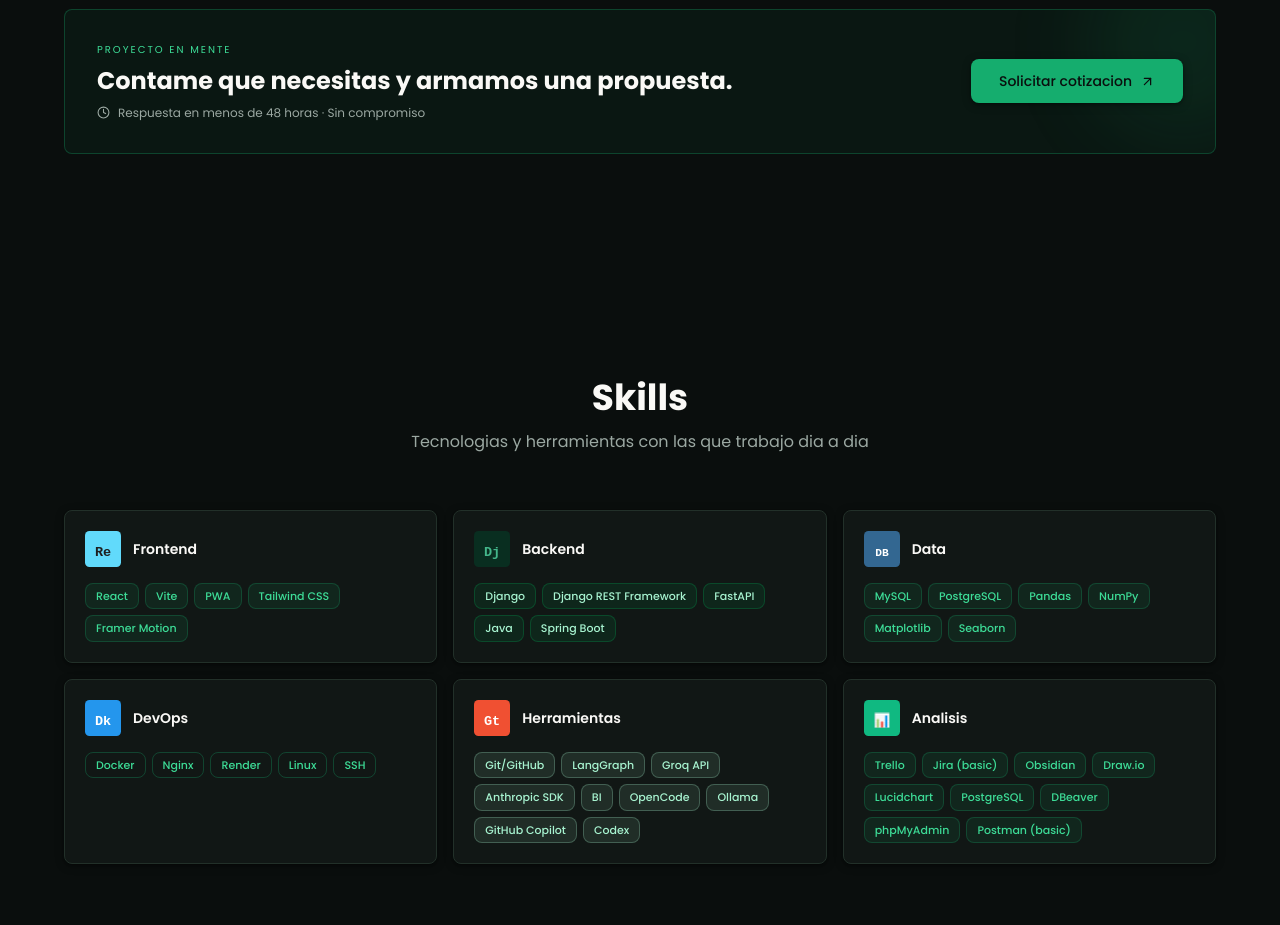
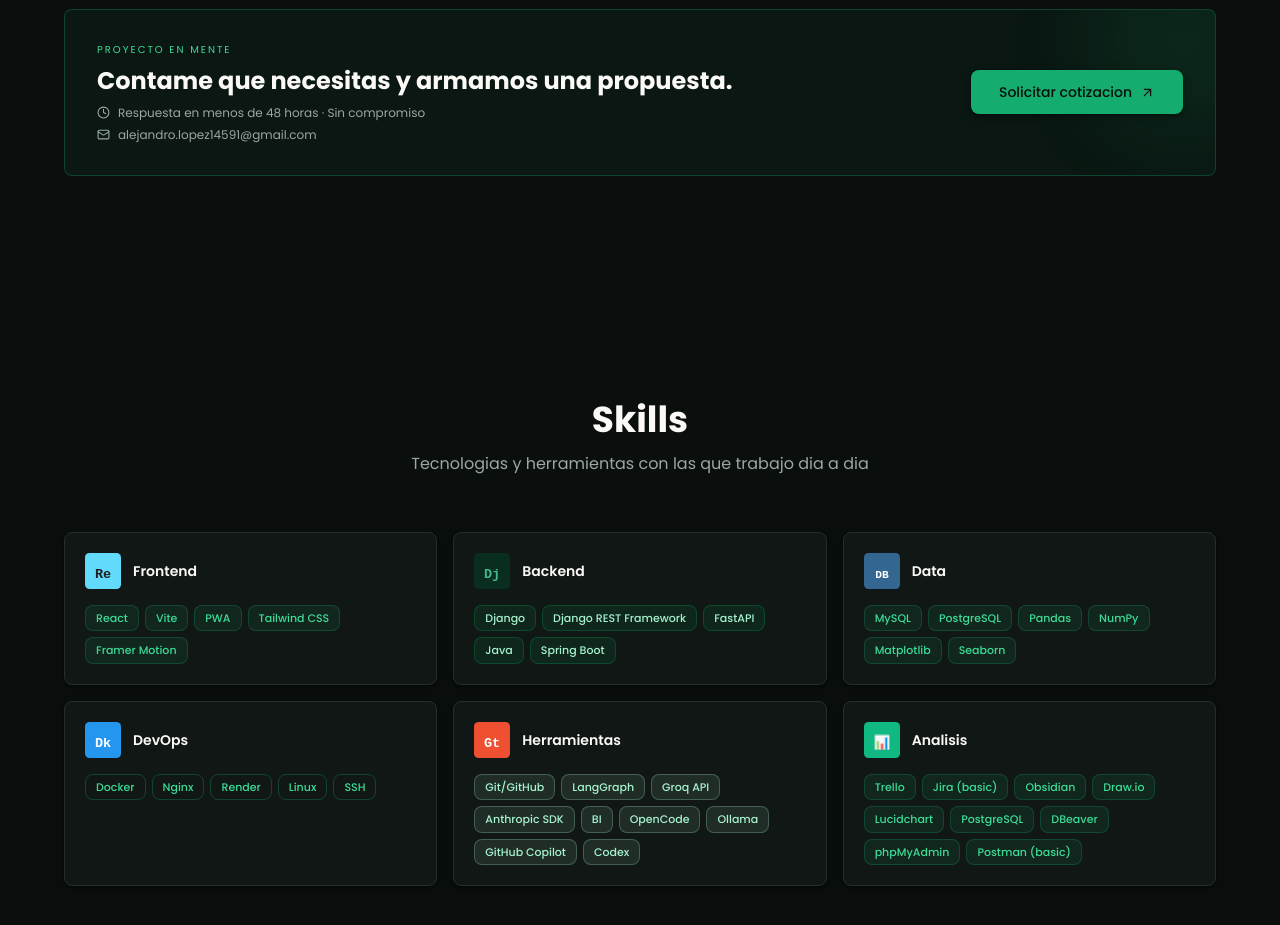
Before and after one commit to Alejandro-lopez1/Portfolio_web, a React (Vite) app in the folder portfolio/: page / in a window 1280 px wide. Shown: the part 2860-3785 px from the top of the page. Built offline with nearby package versions, Linux system fonts and the light colour scheme.

Commit message:
feat: update email handling to use Gmail compose links and improve accessibility

```diff
--- a/portfolio/src/components/Services.jsx
+++ b/portfolio/src/components/Services.jsx
@@ -8,6 +8,7 @@ import {
   Globe,
   LayoutDashboard,
   Lightbulb,
+  Mail,
   Sparkles,
   Workflow,
 } from 'lucide-react'
@@ -17,6 +18,9 @@ import PixelButton from './ui/PixelButton'
 import Window from './ui/Window'
 
 const contactEmail = 'alejandro.lopez14591@gmail.com'
+
+const gmailCompose = (subject) =>
+  `https://mail.google.com/mail/?view=cm&fs=1&to=${encodeURIComponent(contactEmail)}&su=${encodeURIComponent(subject)}`
 
 const mailtoLink = (subject) =>
   `mailto:${contactEmail}?subject=${encodeURIComponent(subject)}`
@@ -193,7 +197,9 @@ export default function Services() {
                   Presupuesto a medida
                 </span>
                 <a
-                  href={mailtoLink(`Cotizacion: ${service.title}`)}
+                  href={gmailCompose(`Cotizacion: ${service.title}`)}
+                  target="_blank"
+                  rel="noopener noreferrer"
                   className="inline-flex items-center gap-1 text-[11px] font-pixel font-medium text-brand-400 hover:text-brand-300 transition-colors"
                 >
                   Cotizar
@@ -265,10 +271,21 @@ export default function Services() {
               <Clock size={13} aria-hidden="true" />
               Respuesta en menos de 48 horas · Sin compromiso
             </p>
+            <p className="flex items-center gap-2 text-xs text-retro-muted mt-1.5">
+              <Mail size={13} aria-hidden="true" />
+              <a
+                href={mailtoLink('Consulta')}
+                className="hover:text-brand-300 transition-colors"
+              >
+                {contactEmail}
+              </a>
+            </p>
           </div>
 
           <PixelButton
-            href={mailtoLink('Solicitud de cotizacion')}
+            href={gmailCompose('Solicitud de cotizacion')}
+            target="_blank"
+            rel="noopener noreferrer"
             variant="primary"
             size="lg"
             className="shrink-0"
```
